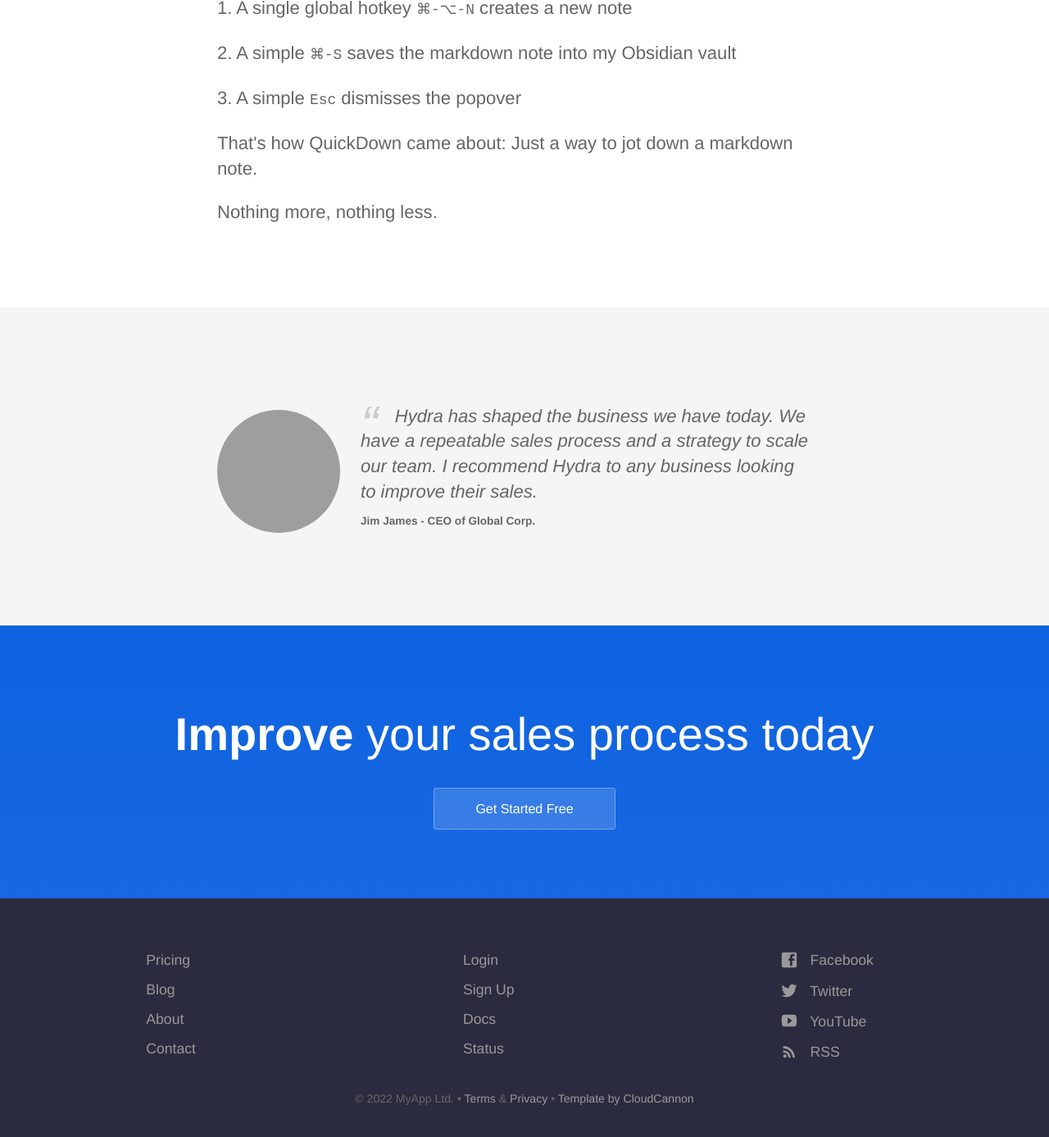
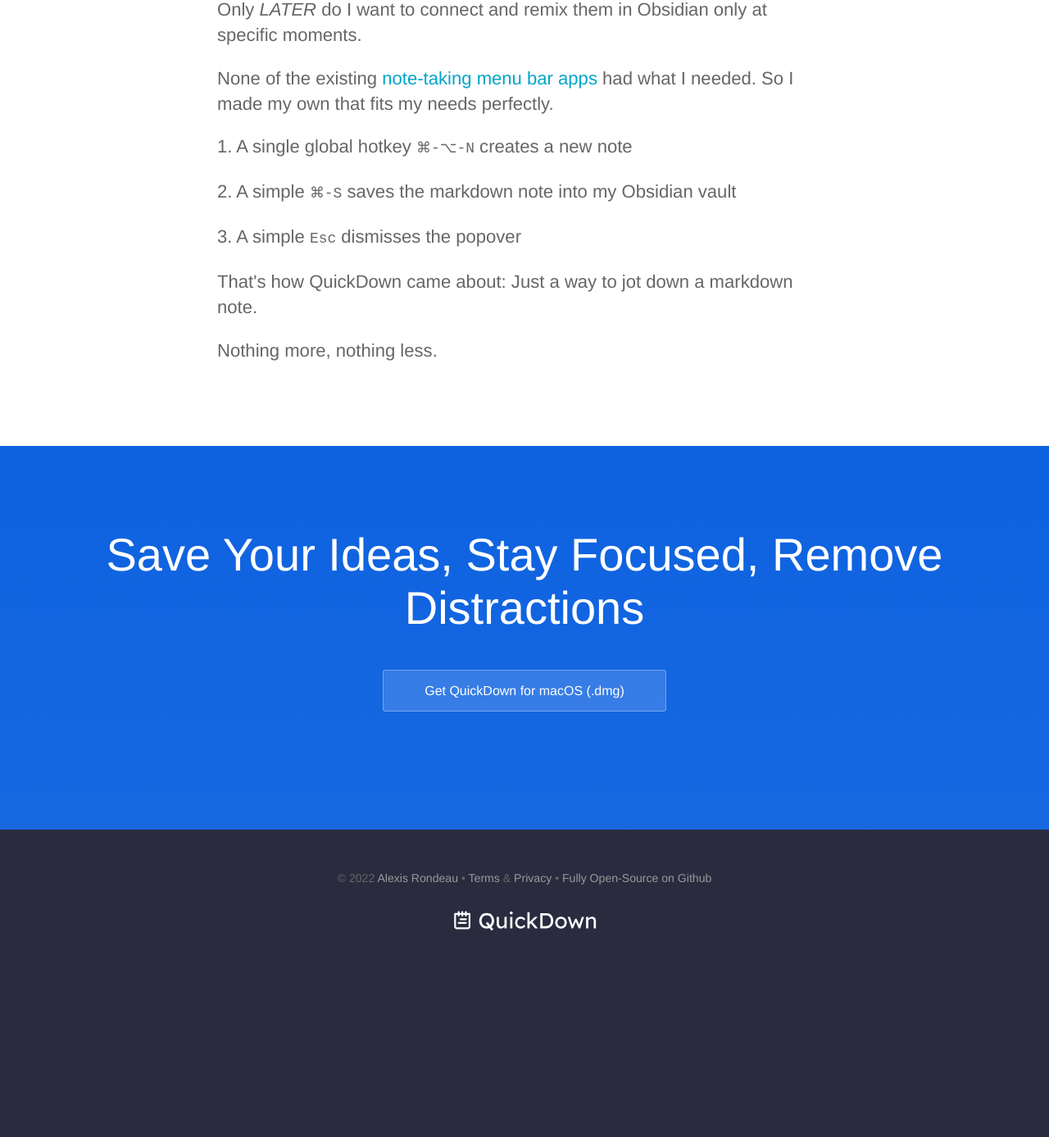
Before and after one commit to akaalias/getquickdown, a Jekyll site: the page built from index.html, in a window 1280 px wide and 1400 px high, scrolled down 3468 px. Shown: the top 1387 px of the window at 82% size. Built offline with Jekyll 4.4.1, drawn with Linux system fonts in a browser that asks for light colours; after the commit the page ends 4687 px from its top, so only the background shows below that; some of the changed text lies outside the part shown; grey boxes are pictures that could not be loaded.

Commit message:
Finishes first draft

```diff
--- a/_layouts/default.html
+++ b/_layouts/default.html
@@ -45,7 +45,11 @@
 					</ul>
 					{% endfor %}
 				</div>
-				<p class="copyright">&copy; {{ site.time | date: '%Y' }} MyApp Ltd. • <a href="#">Terms</a> &amp; <a href="#">Privacy</a> • <a href="https://cloudcannon.com/">Template by CloudCannon</a></p>
+
+				<p class="copyright">&copy; {{ site.time | date: '%Y' }} <a href="https://publish.obsidian.md/alexisrondeau">Alexis Rondeau</a> • <a href="#">Terms</a> &amp; <a href="#">Privacy</a> • <a href="https://github.com/akaalias/quickdown">Fully Open-Source on Github</a></p>
+				<p>
+				<div class="company-name"><a href="{{ site.baseurl }}/"><img src="{{ site.baseurl }}/images/logo.svg" alt="Hydra Logo" width="95" height="33" /></a></div>
+				</p>
 			</div>
 		</footer>
 		<script>
--- a/index.html
+++ b/index.html
@@ -1,13 +1,13 @@
 ---
-title: Keyboard-first, local markdown note-taking
-description: QuickDown is a blazing-fast, keyboard-first notepad on top of local plain text Markdown files
+title: QuickDown – Keyboard-First, Local Markdown Note-Taking
+description: QuickDown is a blazing-fast, no-frills, tiny and customizable notepad that sits on top of local plain text Markdown files
 ---
 <section class="hero">
 	<div class="text-container">
 		<h1><b>Keyboard-First,<br> Local Markdown<br> Note-Taking.</b></h1>
 		<p class="subtext editable">QuickDown is <b>a blazing-fast, no-frills, tiny and customizable notepad</b> that sits on top of <b>local plain text Markdown files</b></p>
 		<p class="body">It is ideal <b>for people who want to quickly capture ideas NOW and then flesh them out LATER</b> with their personal writing-process and text-based knowledge bases like Obsidian, LogSeq, VS Code, iA Writer, Zettlr, TiddlyWiki, Org-Mode </p>
-		<div class="cta button alt"><a href="https://github.com/akaalias/quickdown/releases/latest/download/QuickDown.dmg">Get QuickDown for macOS</a></div>
+		<div class="cta button alt"><a href="https://github.com/akaalias/quickdown/releases/latest/download/QuickDown.dmg">Get QuickDown for macOS (.dmg)</a></div>
 		<div>
 			<img src="{{ site.baseurl }}/images/screenshot.png" alt="Screenshot" class="screenshot editable" />
 		</div>
@@ -70,15 +70,26 @@
 
 	<section class="page">
 		<div class="container">
-			<h2 class="center-text">Note-Taking Is Personal</h2>
+			<h2 class="center-text">Note-Taking <i>Is</i> Personal</h2>
 
 			<div class="blog-post text-container">
 				<p class="post-details">
-
-					<span class="post-date">July 20, 2020</span>
 				</p>
 
 				<div class="post-content">
+					<p>
+						Berlin, Germany
+						<br>
+						{{ site.time | date: '%B' }}
+						{{ site.time | date: '%d' }},
+						{{ site.time | date: '%Y' }}
+						at 9:45am
+					</p>
+
+					<p>–</p>
+
+					<p>DEAR friend,</p>
+
 					<p>As an <a href="https://publish.obsidian.md/alexisrondeau">avid Obsidian user</a> and <a href="https://publish.obsidian.md/alexisrondeau/%E2%AD%90%EF%B8%8F+My+Physical+Notebooks+(Photos)">constant pen-paper note-taker</a>, I often want to take a quick markdown note while working <i>BUT...</i></p>
 
 					<p><em>– without</em> having to keep Obsidian running in the background</p>
@@ -98,27 +109,13 @@
 					<p>That's how QuickDown came about: Just a way to jot down a markdown note.</p>
 
 					<p>Nothing more, nothing less.</p>
-
 				</div>
-
-			</div>
-		</div>
-	</section>
-
-	<section class="testimonial">
-		<div class="container flex">
-			<div class="testimonial-block">
-				<div class="square-image"><img src="https://source.unsplash.com/6anudmpILw4/600x400" alt="Alexis Rondeau" class="editable"></div>
-				<blockquote>
-					<p class="editable">Hydra has shaped the business we have today. We have a repeatable sales process and a strategy to scale our team. I recommend Hydra to any business looking to improve their sales.</p>
-					<p class="editable author">Jim James - CEO of Global Corp.</p>
-				</blockquote>
 			</div>
 		</div>
 	</section>
 
 	<section class="bottom-cta">
-		<h2 class="editable"><strong>Improve</strong> your sales process today</h2>
-		<div class="button alt"><a href="#">Get Started Free</a></div>
+		<h2 class="editable">Save Your Ideas, Stay Focused, Remove Distractions</h2>
+		<div class="cta button alt"><a href="https://github.com/akaalias/quickdown/releases/latest/download/QuickDown.dmg">Get QuickDown for macOS  (.dmg)</a></div>
 	</section>
 </div>
```
Also changed, not shown: _data/footer.yml (+39 -39 lines), _data/navigation.yml (+21 -21 lines).
